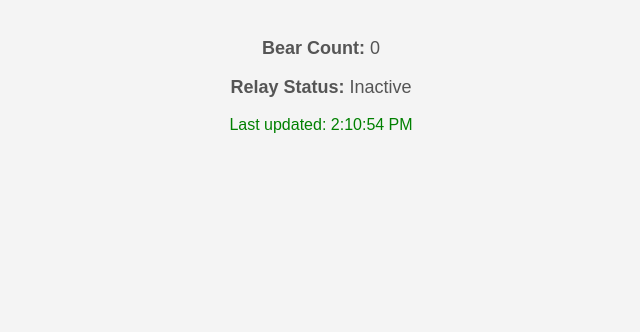
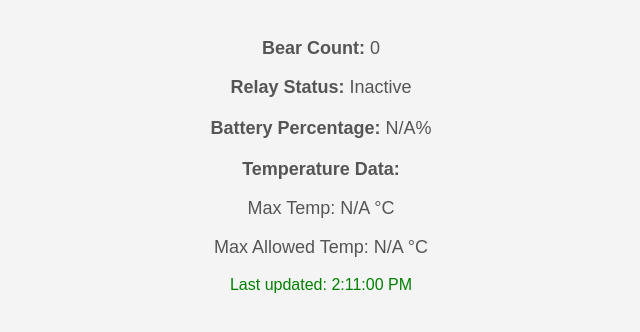
Before and after one commit to bogdandonat/Bear_Object_Detection, a Flask app: page / in a window 1280 px wide. Shown: the part 102-434 px from the top of the page, without its empty margins (319-959 px from the left). Run offline with Flask 3, Linux system fonts and the light colour scheme.

Commit message:
Add files via upload

```diff
--- a/templates/index.html
+++ b/templates/index.html
@@ -33,6 +33,16 @@
             margin-top: 10px;
             color: green;
         }
+        .temperature {
+            margin-top: 20px;
+            font-size: 18px;
+            color: #555;
+        }
+        .battery {
+            margin-top: 20px;
+            font-size: 18px;
+            color: #555;
+        }
     </style>
 </head>
 <body>
@@ -45,6 +55,16 @@
     <div class="stats">
         <p><strong>Bear Count:</strong> <span id="bear-count">0</span></p>
         <p><strong>Relay Status:</strong> <span id="relay-status">Inactive</span></p>
+    </div>
+
+    <div class="battery">
+        <p><strong>Battery Percentage:</strong> <span id="battery-percentage">N/A</span>%</p> <!-- Added battery percentage -->
+    </div>
+
+    <div class="temperature">
+        <p><strong>Temperature Data:</strong></p>
+        <p>Max Temp: <span id="max-temp">N/A</span> °C</p>
+        <p>Max Allowed Temp: <span id="max-allowed-temp">N/A</span> °C</p>
     </div>
 
     <div class="refresh-status" id="refresh-status"></div>
@@ -69,6 +89,22 @@
                 document.getElementById('bear-count').textContent = data.bear_count;
                 document.getElementById('relay-status').textContent = data.relay_status;
 
+                // Update battery percentage
+                if (data.battery_percentage !== undefined) {
+                    document.getElementById('battery-percentage').textContent = data.battery_percentage || 'N/A';
+                } else {
+                    document.getElementById('battery-percentage').textContent = 'N/A';
+                }
+
+                // Update temperature data
+                if (data.temperature) {
+                    document.getElementById('max-temp').textContent = data.temperature.max_temp || 'N/A';
+                    document.getElementById('max-allowed-temp').textContent = data.temperature.max_allowed_temp || 'N/A';
+                } else {
+                    document.getElementById('max-temp').textContent = 'N/A';
+                    document.getElementById('max-allowed-temp').textContent = 'N/A';
+                }
+
                 // Update refresh status
                 const refreshStatus = document.getElementById('refresh-status');
                 refreshStatus.textContent = 'Last updated: ' + new Date().toLocaleTimeString();
@@ -77,8 +113,8 @@
             }
         }
 
-        // Refresh data every 3 seconds
-        setInterval(fetchLatestInfo, 3000);
+        // Refresh data every 0.1 second
+        setInterval(fetchLatestInfo, 100);
 
         // Initial fetch
         fetchLatestInfo();
```
